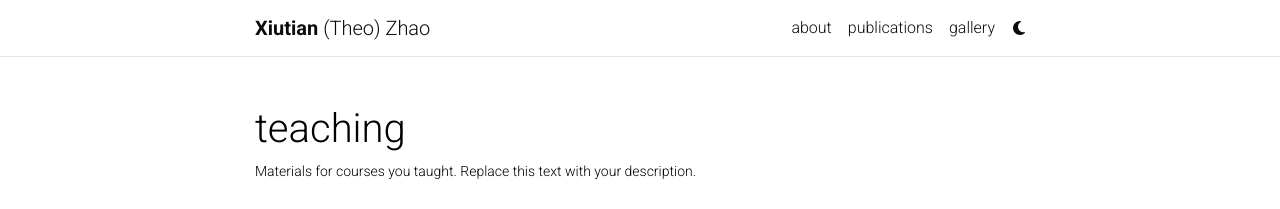
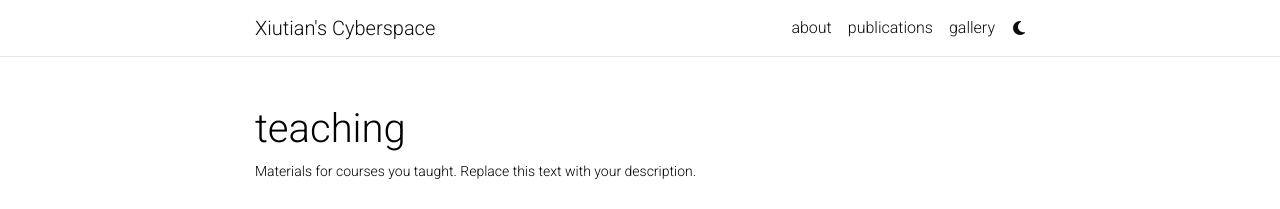
Before and after one commit to xiutian/xiutian.github.io, a Jekyll site: the page built from _pages/teaching.md, in a window 1280 px wide. Shown: the top 209 px of the page. Built offline with Jekyll 4.4.1, drawn with Linux system fonts in a browser that asks for light colours; comment, search, counter and statistics services are not loaded; a style sheet for code colours, icons or effects is not loaded.

Commit message:
Update _config.yml

```diff
--- a/_config.yml
+++ b/_config.yml
@@ -2,7 +2,7 @@
 # Site settings
 # -----------------------------------------------------------------------------
 
-title: blank # the website title (if blank, full name will be used instead)
+title: Xiutian's Cyberspace # the website title (if blank, full name will be used instead)
 first_name: Xiutian
 middle_name: (Theo)
 last_name: Zhao
```
